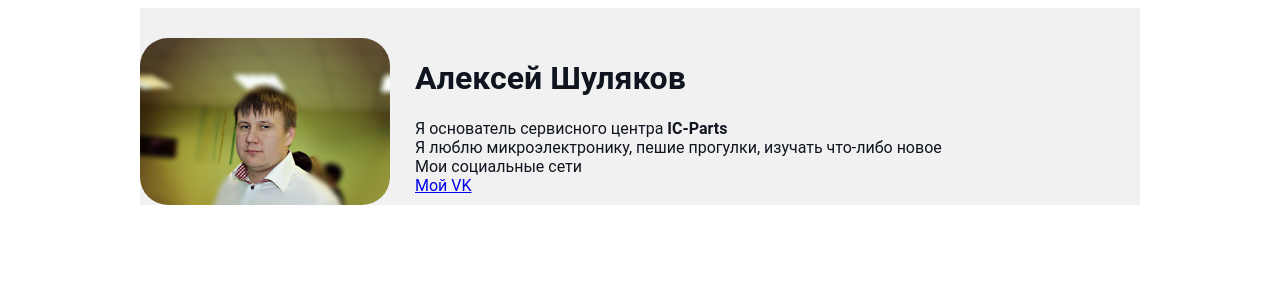
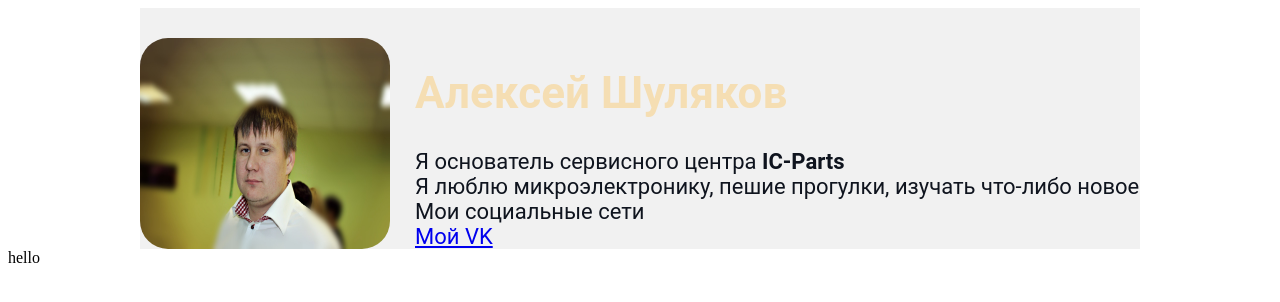
Before and after one commit to demilisher1/Res, a Next.js app: page / in a window 1280 px wide. Shown: the top 302 px of the page. Built offline with nearby package versions, Linux system fonts and the light colour scheme.

Commit message:
section 2 create

```diff
--- a/pages/index.js
+++ b/pages/index.js
@@ -1,10 +1,12 @@
 import React from "react";
 import Res from "../src/components/Res.js";
+import About from "../src/components/components/About";
 
    export  default function about() {
     return (
         <div>
             <Res />
+            <About />
         </div>
     )
 }
--- a/src/components/Res.js
+++ b/src/components/Res.js
@@ -1,20 +1,21 @@
 import React from "react";
 import style from './res.module.css'
 import avatar from '../../public/IAm.jpg'
+
 class Res extends React.Component {
     render() {
         return (
             <div className={style.container}>
                 <img src={avatar.src} alt='My Photo' className={style.avatar}/>
+                {/*<div className={style.new}>*/}
                 <div className={style.new}>
-                    <div>
-                        <h1>Алексей Шуляков</h1>
-                        <div>Я основатель сервисного центра <strong>IC-Parts</strong></div>
-                        <div>Я люблю микроэлектронику, пешие прогулки, изучать что-либо новое</div>
-                        <div>Мои социальные сети</div>
-                        <a href="https://vk.com/demilisher" target="_blank">Мой VK</a>
-                    </div>
+                    <h1>Алексей Шуляков</h1>
+                    <div>Я основатель сервисного центра <strong>IC-Parts</strong></div>
+                    <div>Я люблю микроэлектронику, пешие прогулки, изучать что-либо новое</div>
+                    <div>Мои социальные сети</div>
+                    <a href="https://vk.com/demilisher" target="_blank">Мой VK</a>
                 </div>
+                {/*</div>*/}
             </div>
         );
     }
--- a/src/components/Res.module.css
+++ b/src/components/Res.module.css
@@ -16,4 +16,11 @@
 }
 .new {
     margin-left: 25px;
+    font-size: 22px;
 }
+.new h1 {
+    color: wheat;
+}
+.main {
+background-color: #0f141e;
+}
--- /dev/null
+++ b/src/components/components/About.js
@@ -0,0 +1,15 @@
+import React from "react";
+import style from '../components/About.module'
+
+class About extends React.Component {
+    render() {
+        return (
+            <div className={style.about}>
+                hello
+            </div>
+        );
+    }
+}
+
+
+export default About;
```
Also changed, not shown: src/components/components/About.module.js (added).
